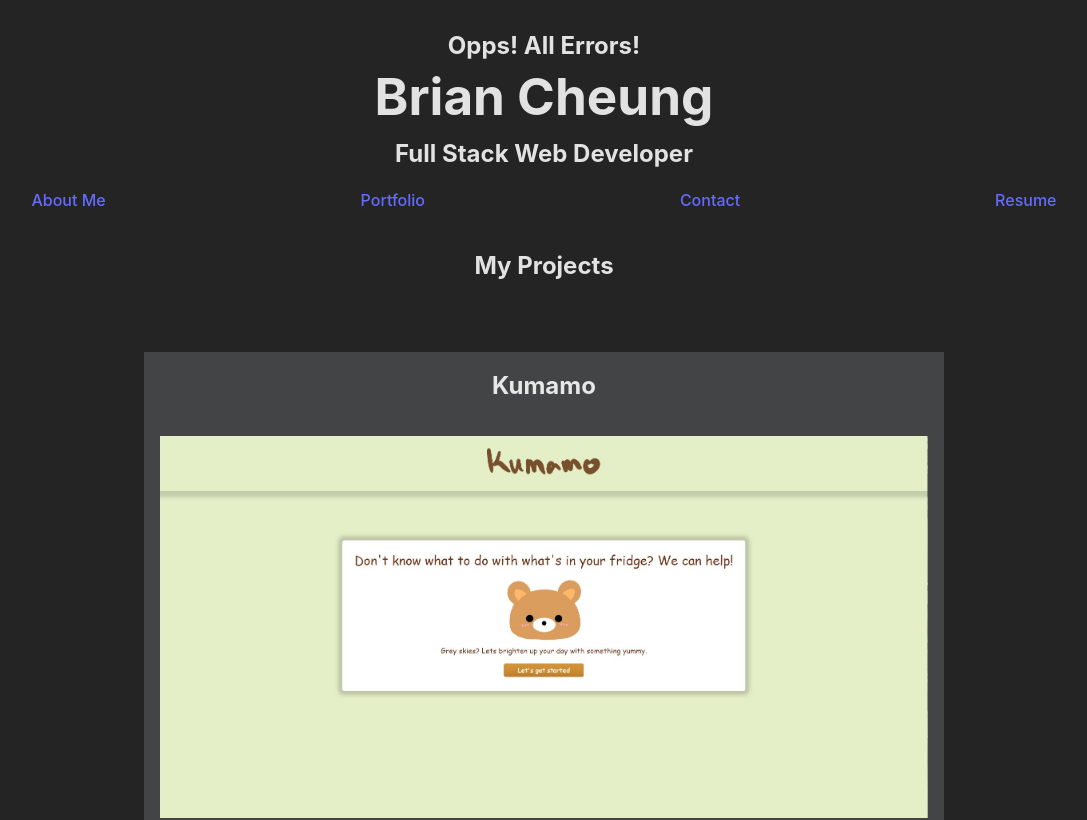
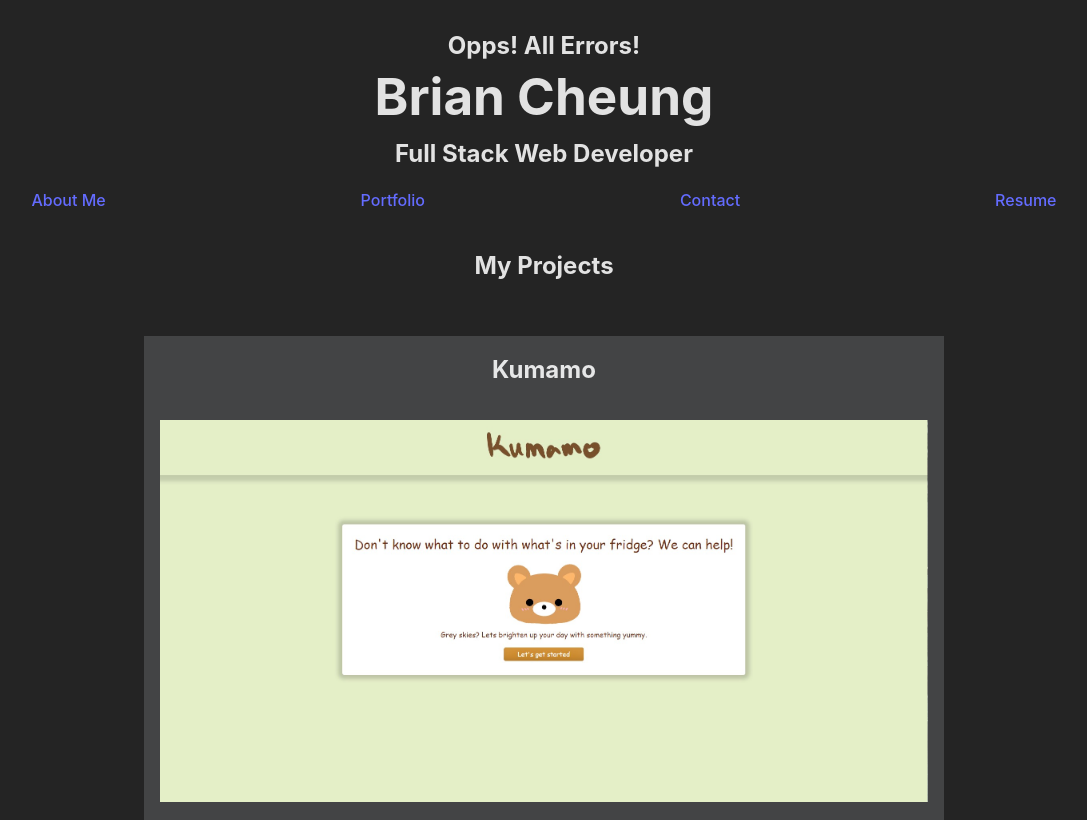
Before and after one commit to CYCBrian/wk20-react-portfolio, a React (Vite) app: page /portfolio in a window 1280 px wide. Shown: the top 820 px of the page, without its empty margins (96-1183 px from the left). Built offline with nearby package versions, Linux system fonts and the light colour scheme.

Commit message:
2.Components-adjusted gap of containers

```diff
--- a/src/pages/portfolio/portfolio.css
+++ b/src/pages/portfolio/portfolio.css
@@ -2,7 +2,7 @@
     display: flex;
     flex-direction: column;
     align-items: center;
-    gap: 3rem;
+    gap: 2rem;
     margin-bottom: 5rem;
     min-height: calc(100vh - 20rem);
 
```
